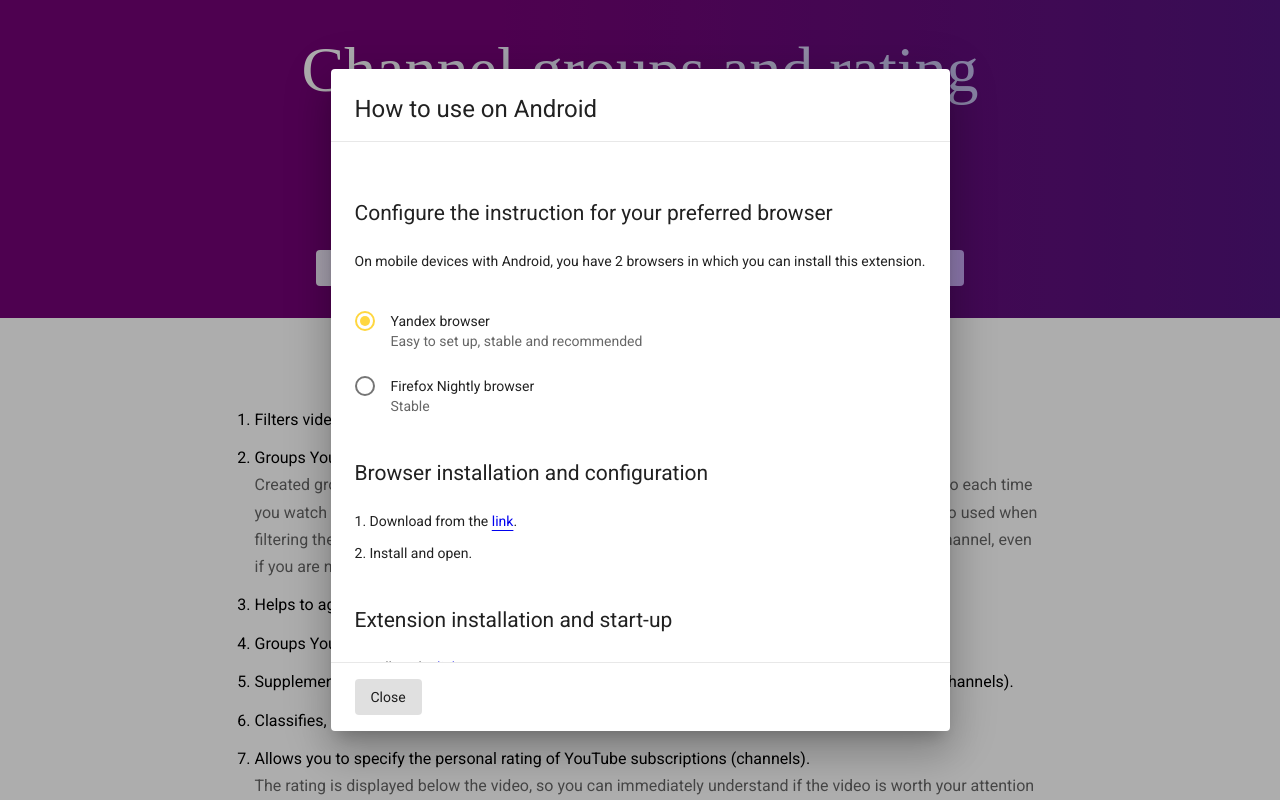
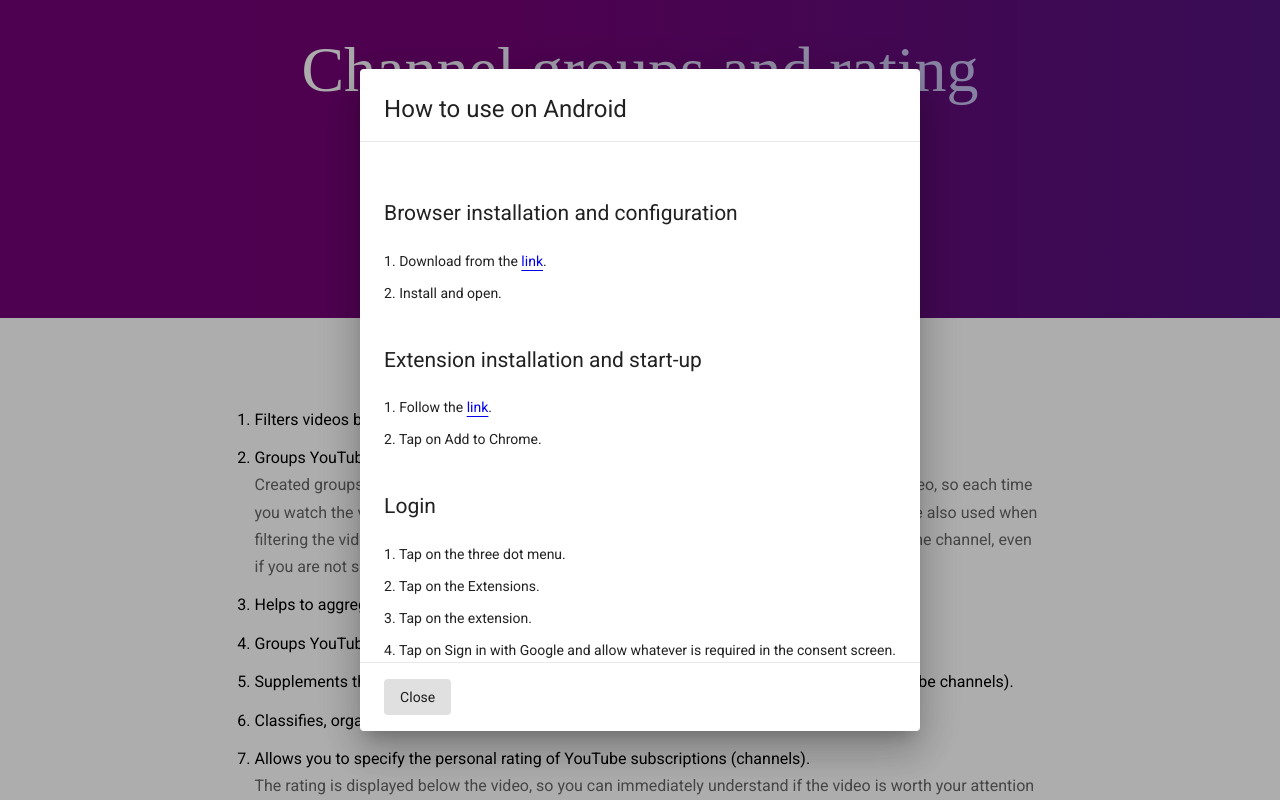
Before and after one commit to anton-voronov-a/channelg, an Angular app in the folder spa/: page / in a window 1280 px wide. Both pictures are taken after a click on the button "Mobile devices". Built offline with nearby package versions, Linux system fonts and the light colour scheme; a web font is replaced by a local one.

Commit message:
removed firefox link

```diff
--- a/spa/src/app/help-dialog/help-dialog.component.html
+++ b/spa/src/app/help-dialog/help-dialog.component.html
@@ -2,21 +2,6 @@
 <div mat-dialog-content class="cg-help-content">
 
   <div class="cg-help-content-inner">
-    <p class="cg-level-1">Configure the instruction for your preferred browser</p>
-    <p>
-      On mobile devices with Android, you have 2 browsers in which you can install this extension.
-    </p>
-    <mat-radio-group [(ngModel)]="selectedBrowser"
-                     class="cg-help-browser-radios">
-      <ng-container *ngFor="let browser of browsers">
-        <mat-radio-button [value]="browser"
-                          class="cg-help-browser-radio">
-          <span class="cg-help-browser-radio__text">{{browser.name}}</span>
-
-        </mat-radio-button>
-        <span class="mat-hint cg-help-browser-hint">{{browser.hint}}</span>
-      </ng-container>
-    </mat-radio-group>
 
     <p class="cg-level-1">Browser installation and configuration</p>
     <p class="cg-level-2" *ngIf="isKiwi">
--- a/spa/src/app/help-dialog/help-dialog.component.ts
+++ b/spa/src/app/help-dialog/help-dialog.component.ts
@@ -11,9 +11,9 @@ export class HelpDialogComponent implements OnInit {
   constructor() {
     this.selectedBrowser = this.yandex;
     this.browsers = [
-      this.yandex,
+      this.yandex
       //this.kiwi,
-      this.firefox
+      //this.firefox
     ];
   }
   private firefox: BrowserViewModel = new BrowserViewModel('Firefox Nightly browser', 'Stable');
--- a/spa/src/app/home/home.component.html
+++ b/spa/src/app/home/home.component.html
@@ -22,12 +22,12 @@
            class="yp-homepage-store"
            rel="noopener"
            title="Edge Add-on">Edge Add-on</a>
-        <a mat-flat-button
+        <!--<a mat-flat-button
            href="https://addons.mozilla.org/en-US/firefox/addon/channel-groups-and-rating/"
            target="_blank"
            class="yp-homepage-store"
            rel="noopener"
-           title="Firefox add-on">Firefox add-on</a>
+           title="Firefox add-on">Firefox add-on</a>-->
         <button mat-flat-button
                 class="yp-homepage-store"
                 (click)="help()"
```
Also changed, not shown: 3 other files (tests, documents, lock files or other folders).
